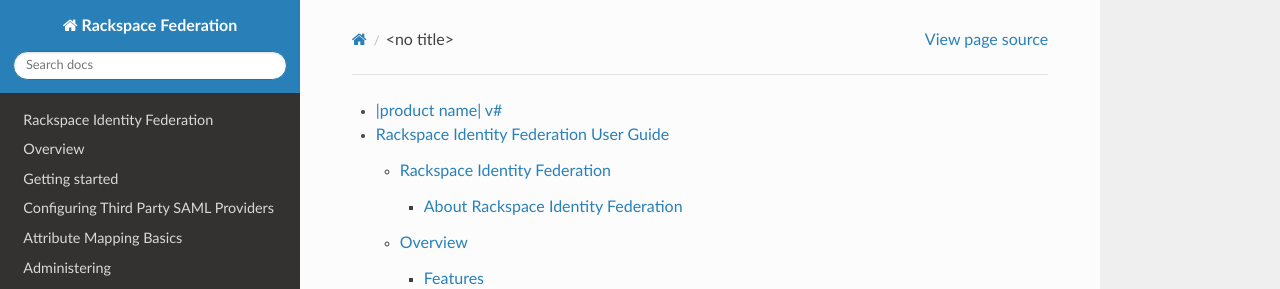
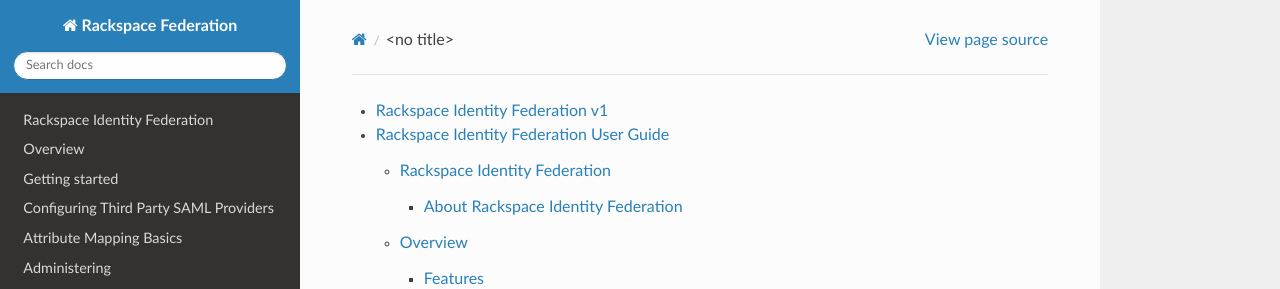
Before and after one commit to rackerlabs/docs-rackspace-federation, a Sphinx documentation site: the page built from doc/_toc.rst, in a window 1280 px wide and 900 px high. Shown: the top 289 px of the window. Built offline with Sphinx 7.4.7 and the Read the Docs theme 2.0.0, drawn with Linux system fonts in a browser that asks for light colours; the version number could not be read and is left out.

Commit message:
Fix the toc

```diff
--- a/doc/_toc.rst
+++ b/doc/_toc.rst
@@ -4,5 +4,5 @@
    :includehidden:
    :maxdepth: 99
 
-   |product name| v# <self>
+   Rackspace Identity Federation v1 <self>
    index.rst
```
